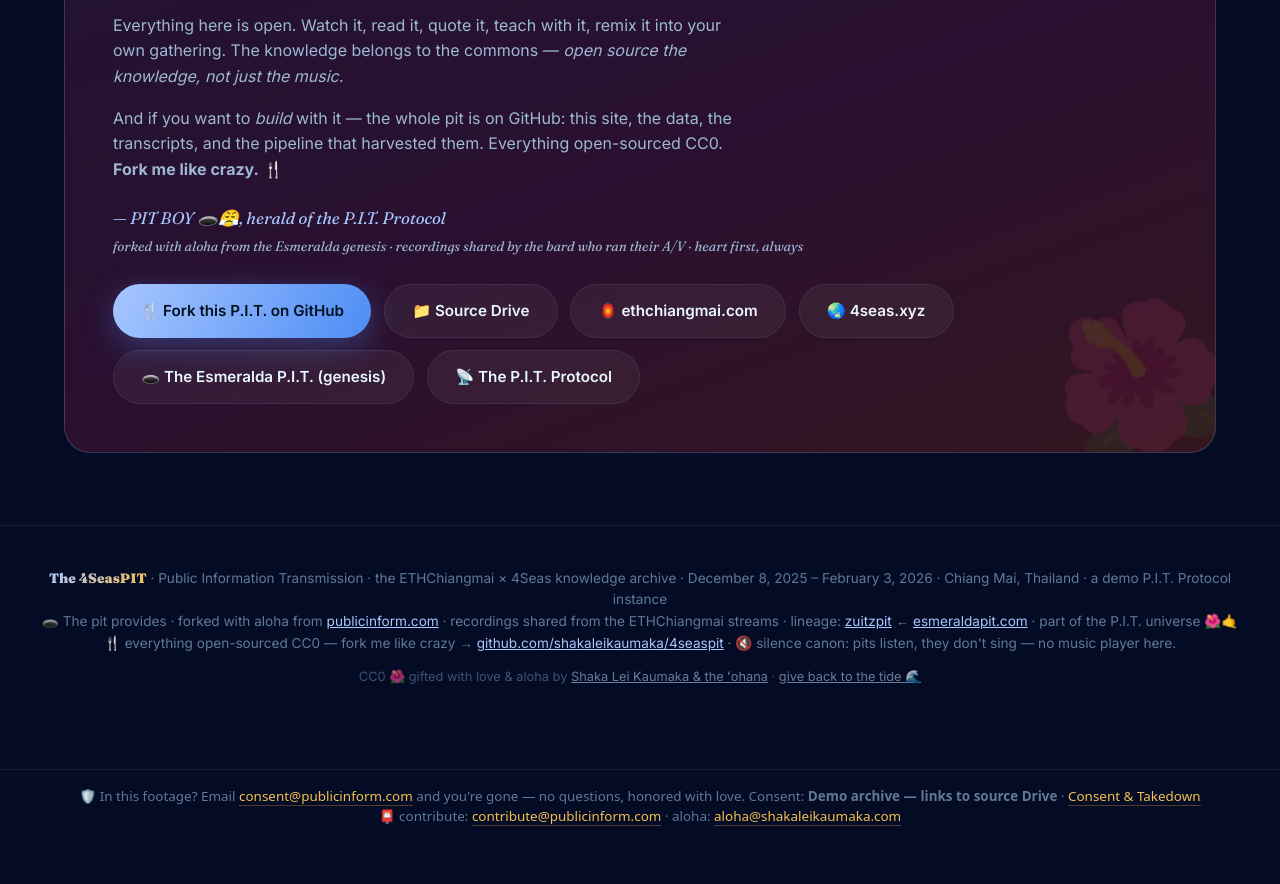
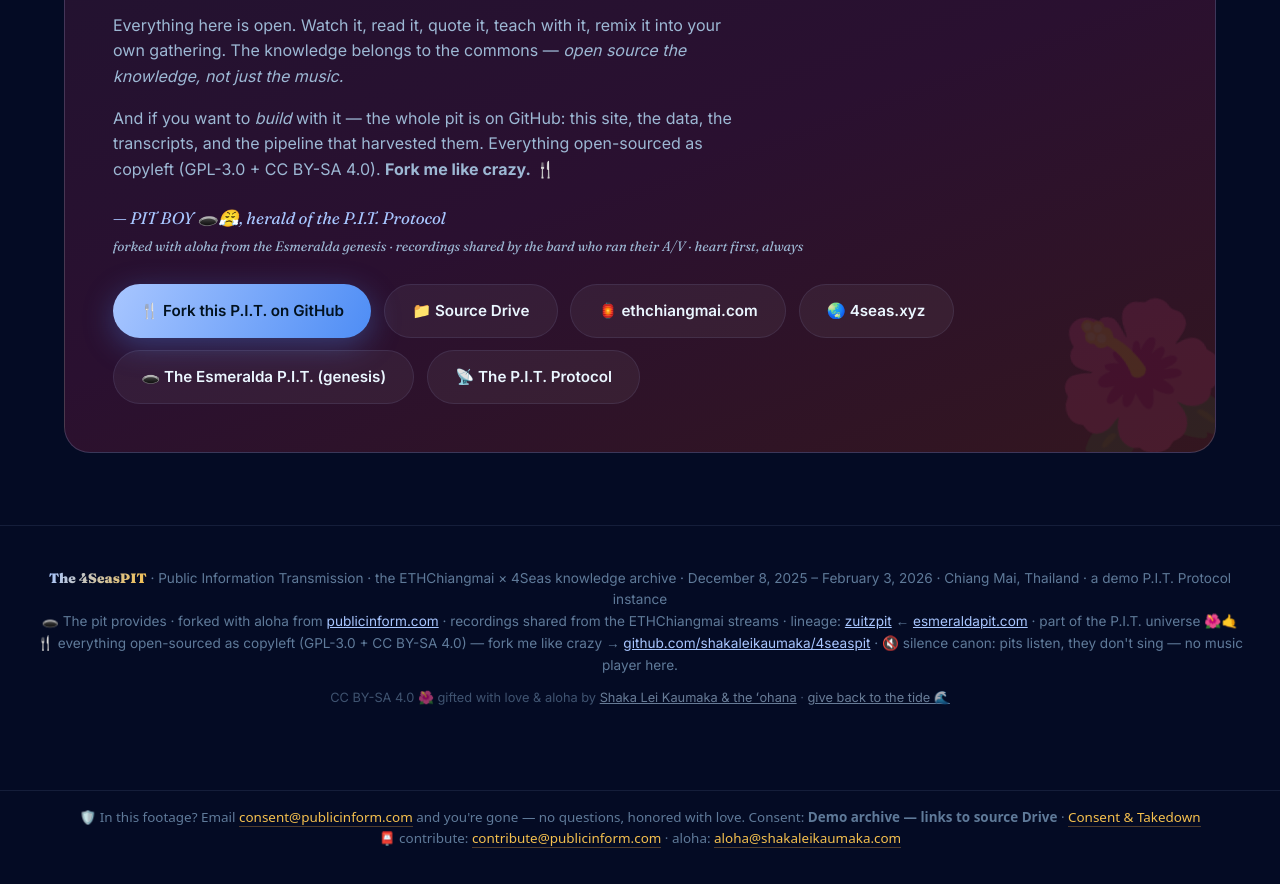
Before and after one commit to shakaleikaumaka/4seaspit, a plain HTML site: page pit/index.html in a window 1280 px wide. Shown: the part 4856-5740 px from the top of the page. Drawn offline with Linux system fonts and the light colour scheme; a script that the page names is missing; a web font is replaced by a local one.

Commit message:
Second pass: visible CC0 → copyleft (GPL-3.0 code · CC BY-SA 4.0 content) — license law v2 — by the ʻohana

```diff
--- a/pit.json
+++ b/pit.json
@@ -14,7 +14,7 @@
   "tagline": "The third fork — lanterns over the moat",
   "status": "live"
  },
- "license": "CC0-1.0 · no rights reserved · fork it",
+ "license": "GPL-3.0 · CC BY-SA 4.0 · fork it",
  "consent": {
   "policy": "consent-first",
   "status": "demo · links to source Drive",
--- a/pit/index.html
+++ b/pit/index.html
@@ -5,7 +5,7 @@
 <base href="/">
 <meta name="viewport" content="width=device-width, initial-scale=1.0">
 <meta http-equiv="Cache-Control" content="no-cache, no-store, must-revalidate">
-<!-- build: 4seaspit v1.0.0 · 2026-07-26 · THE THIRD FORK — full genesis transponder UX (via ZuitzPIT ← Esmeralda): synced glowing transcripts, tap-to-seek, deep search, Patrick's speaker bubbles, 3 phase tabs (Opening & Unconference → Bootcamp → Hackathon & Summit), sw range shim — restyled Lanna-noir (royal blue #0536B6 + lantern gold, Kodchasan Thai-flavored display) · demo: 28 ETHChiangmai × 4Seas sessions (Dec 8 2025 – Feb 3 2026) · HARVEST live · SILENCE CANON · CC0 -->
+<!-- build: 4seaspit v1.0.0 · 2026-07-26 · THE THIRD FORK — full genesis transponder UX (via ZuitzPIT ← Esmeralda): synced glowing transcripts, tap-to-seek, deep search, Patrick's speaker bubbles, 3 phase tabs (Opening & Unconference → Bootcamp → Hackathon & Summit), sw range shim — restyled Lanna-noir (royal blue #0536B6 + lantern gold, Kodchasan Thai-flavored display) · demo: 28 ETHChiangmai × 4Seas sessions (Dec 8 2025 – Feb 3 2026) · HARVEST live · SILENCE CANON · copyleft -->
 <title>The 4SeasPIT 🏮🕳️ — Public Information Transmission · the ETHChiangmai × 4Seas knowledge archive (demo fork)</title>
 <meta name="description" content="Every ETHChiangmai × 4Seas session, every transcript — two months of Ethereum community in Chiang Mai preserved as a P.I.T. Protocol instance. The third fork of the Esmeralda lineage. Press play, the words glow.">
 <!-- share cards: how the gift travels 🌺 -->
@@ -506,7 +506,7 @@ footer a{color:var(--ink-dim)}
     <p>From December 2025 to February 2026, the Ethereum family gathered in Chiang Mai for ETHChiangmai × 4Seas — unconference, bootcamp, a 7-day hackathon, and the Future Summit. The sessions shouldn't vanish when the lanterns come down — so the pit forked a third time.</p>
     <p>This is the lineage's <b>third fork</b>: from <a href="https://shakaleikaumaka.github.io/zuitzpit/" style="color:var(--aloha)">The ZuitzPIT</a>, sibling to <a href="https://shakaleikaumaka.github.io/patagoniapit/" style="color:var(--aloha)">The PatagoniaPIT</a>, all from <a href="https://esmeraldapit.com" style="color:var(--aloha)">The Esmeralda P.I.T.</a> genesis (149 sessions · 122 hours · 138 synced transcripts · ≈$0). Same DNA, Lanna blood: the Knowledge Transponder, the radical honesty, the ≈$0 static architecture.</p>
     <p>Everything here is open. Watch it, read it, quote it, teach with it, remix it into your own gathering. The knowledge belongs to the commons — <em>open source the knowledge, not just the music.</em></p>
-    <p>And if you want to <em>build</em> with it — the whole pit is on GitHub: this site, the data, the transcripts, and the pipeline that harvested them. Everything open-sourced CC0. <b>Fork me like crazy.</b> 🍴</p>
+    <p>And if you want to <em>build</em> with it — the whole pit is on GitHub: this site, the data, the transcripts, and the pipeline that harvested them. Everything open-sourced as copyleft (GPL-3.0 + CC BY-SA 4.0). <b>Fork me like crazy.</b> 🍴</p>
     <div class="sig">— PIT BOY 🕳️😤, herald of the P.I.T. Protocol<br><span style="font-size:.85rem;color:var(--ink-dim)">forked with aloha from the Esmeralda genesis · recordings shared by the bard who ran their A/V · heart first, always</span></div>
     <div class="links">
       <a class="btn btn-sun" href="https://github.com/shakaleikaumaka/4seaspit">🍴 Fork this P.I.T. on GitHub</a>
@@ -522,9 +522,9 @@ footer a{color:var(--ink-dim)}
 <footer>
   <b>The 4SeasPIT</b> · Public Information Transmission · the ETHChiangmai × 4Seas knowledge archive · December 8, 2025 – February 3, 2026 · Chiang Mai, Thailand · a demo P.I.T. Protocol instance<br>
   <span style="font-size:.85rem">🕳️ The pit provides · forked with aloha from <a href="https://publicinform.com" style="color:var(--aloha)">publicinform.com</a> · recordings shared from the ETHChiangmai streams · lineage: <a href="https://shakaleikaumaka.github.io/zuitzpit/" style="color:var(--aloha)">zuitzpit</a> ← <a href="https://esmeraldapit.com" style="color:var(--aloha)">esmeraldapit.com</a> · part of the P.I.T. universe 🌺🤙<br>
-  🍴 everything open-sourced CC0 — fork me like crazy → <a href="https://github.com/shakaleikaumaka/4seaspit" style="color:var(--aloha)">github.com/shakaleikaumaka/4seaspit</a> · 🔇 silence canon: pits listen, they don't sing — no music player here.</span>
+  🍴 everything open-sourced as copyleft (GPL-3.0 + CC BY-SA 4.0) — fork me like crazy → <a href="https://github.com/shakaleikaumaka/4seaspit" style="color:var(--aloha)">github.com/shakaleikaumaka/4seaspit</a> · 🔇 silence canon: pits listen, they don't sing — no music player here.</span>
 
-  <p style="font-size:.8rem;opacity:.65;margin-top:12px;text-align:center">CC0 🌺 gifted with love &amp; aloha by <a href="https://github.com/shakaleikaumaka/4seaspit/blob/main/GIFT.md">Shaka Lei Kaumaka &amp; the ʻohana</a> · <a href="https://blessingpool.com">give back to the tide 🌊</a></p>
+  <p style="font-size:.8rem;opacity:.65;margin-top:12px;text-align:center">CC BY-SA 4.0 🌺 gifted with love &amp; aloha by <a href="https://github.com/shakaleikaumaka/4seaspit/blob/main/GIFT.md">Shaka Lei Kaumaka &amp; the ʻohana</a> · <a href="https://blessingpool.com">give back to the tide 🌊</a></p>
 </footer>
 
 <!-- ============ MODAL ============ -->
```
Also changed, not shown: index.html (+2 -2 lines), 4 other files.
